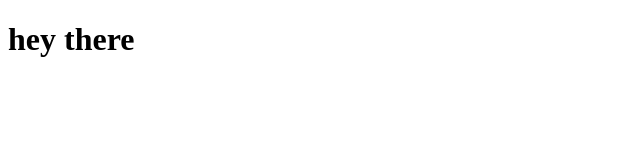
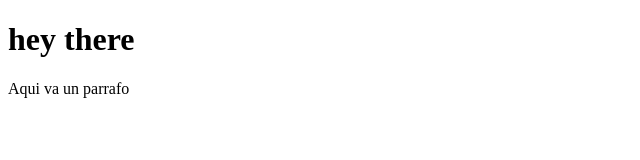
Before and after one commit to esgardilion/test, a plain HTML site: page index.html in a window 1280 px wide. Shown: the whole page, without its empty margins (0-640 px from the left). Drawn offline with Linux system fonts and the light colour scheme.

Commit message:
Se agregó un párrafo

```diff
--- a/index.html
+++ b/index.html
@@ -7,6 +7,7 @@
 </head>
 <body>
 	<h1>hey there</h1>
+	<p>Aqui va un parrafo</p>
 
 
 </body>
```
